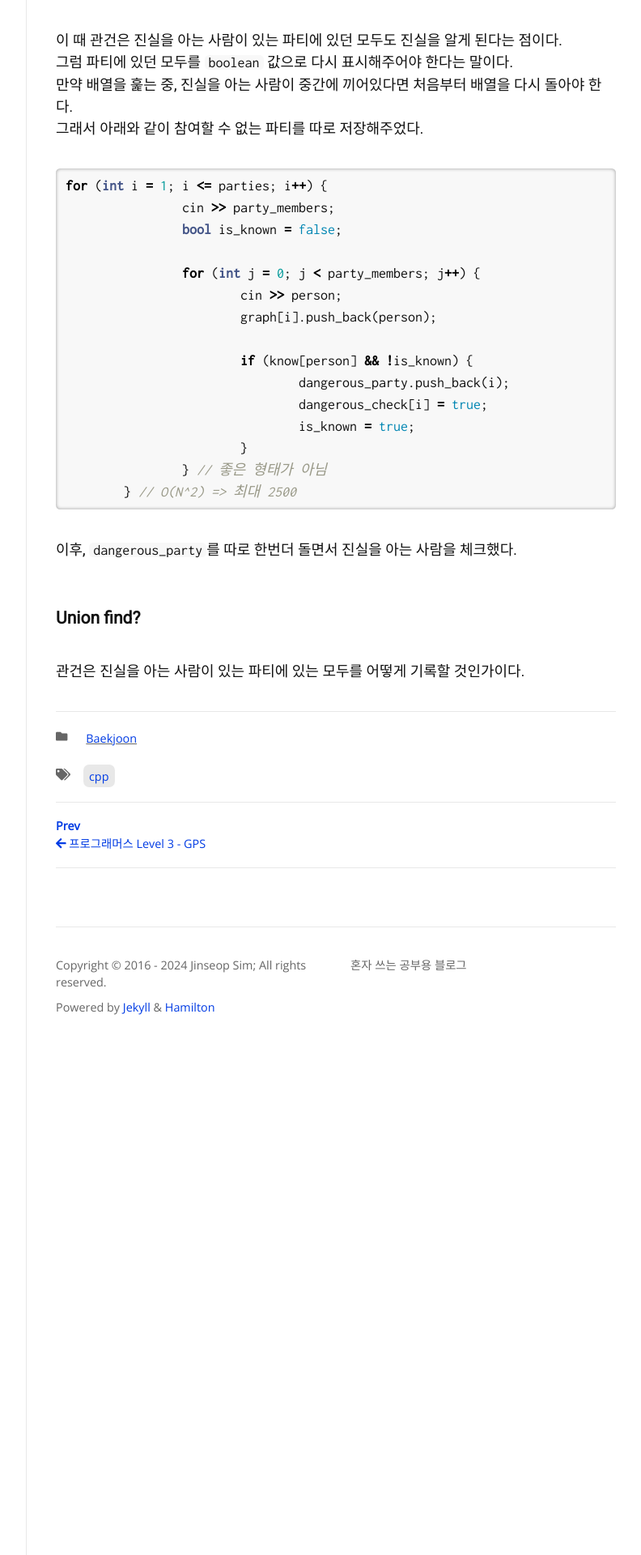
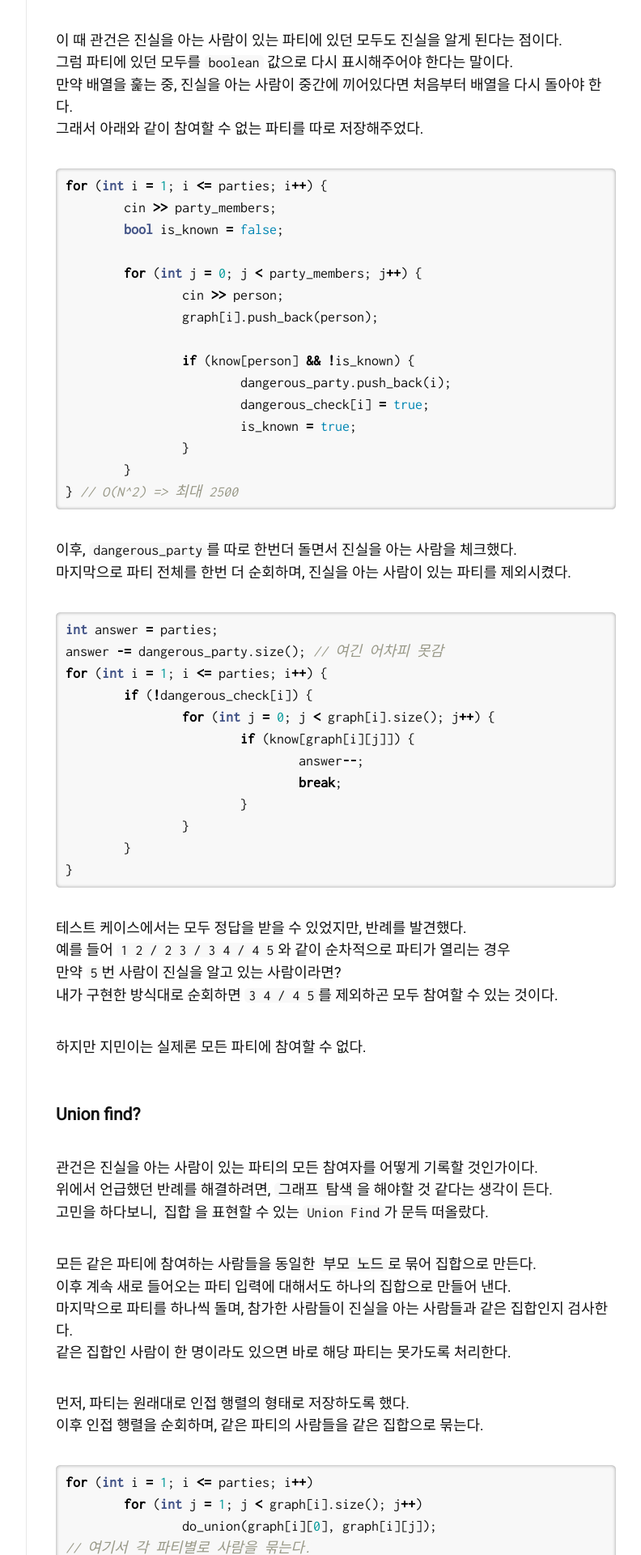
Before and after one commit to Jinseop-Sim/Jinseop-Sim.github.io, a Jekyll site: the page built from _posts/2024-04-24-bj-1043.md, in a window 1280 px wide. Shown: the part 1052-2972 px from the top of the page at 81% size, without its empty margins (357-1149 px from the left). Built offline with Jekyll 4.4.1, drawn with Linux system fonts in a browser that asks for light colours; nearby versions of some CDN libraries; some web fonts are replaced; comment, search, counter and statistics services are not loaded; some of the changed text lies outside the part shown.

Commit message:
글 수정

````diff
--- a/_posts/2024-04-24-bj-1043.md
+++ b/_posts/2024-04-24-bj-1043.md
@@ -34,24 +34,171 @@
 그래서 아래와 같이 참여할 수 없는 파티를 따로 저장해주었다.
 {% highlight cpp %}
 for (int i = 1; i <= parties; i++) {
+	cin >> party_members;
+	bool is_known = false;
+
+	for (int j = 0; j < party_members; j++) {
+		cin >> person;
+		graph[i].push_back(person);
+
+		if (know[person] && !is_known) {
+			dangerous_party.push_back(i);
+			dangerous_check[i] = true;
+			is_known = true;
+		}
+	}
+} // O(N^2) => 최대 2500
+{% endhighlight %}
+
+이후, ```dangerous_party```를 따로 한번더 돌면서 진실을 아는 사람을 체크했다.
+마지막으로 파티 전체를 한번 더 순회하며, 진실을 아는 사람이 있는 파티를 제외시켰다.
+{% highlight cpp %}
+int answer = parties;
+answer -= dangerous_party.size(); // 여긴 어차피 못감
+for (int i = 1; i <= parties; i++) {
+	if (!dangerous_check[i]) {
+		for (int j = 0; j < graph[i].size(); j++) {
+			if (know[graph[i][j]]) {
+				answer--;
+				break;
+			}
+		}
+	}
+}
+{% endhighlight %}
+
+테스트 케이스에서는 모두 정답을 받을 수 있었지만, 반례를 발견했다.
+예를 들어 ```1 2 / 2 3 / 3 4 / 4 5```와 같이 순차적으로 파티가 열리는 경우
+만약 ```5```번 사람이 진실을 알고 있는 사람이라면?
+내가 구현한 방식대로 순회하면 ```3 4 / 4 5```를 제외하곤 모두 참여할 수 있는 것이다.
+
+하지만 지민이는 실제론 모든 파티에 참여할 수 없다.
+
+### Union find?
+관건은 진실을 아는 사람이 있는 파티의 모든 참여자를 어떻게 기록할 것인가이다.
+위에서 언급했던 반례를 해결하려면, ```그래프 탐색```을 해야할 것 같다는 생각이 든다.
+고민을 하다보니, ```집합```을 표현할 수 있는 ```Union Find```가 문득 떠올랐다.
+
+모든 같은 파티에 참여하는 사람들을 동일한 ```부모 노드```로 묶어 집합으로 만든다.
+이후 계속 새로 들어오는 파티 입력에 대해서도 하나의 집합으로 만들어 낸다.
+마지막으로 파티를 하나씩 돌며, 참가한 사람들이 진실을 아는 사람들과 같은 집합인지 검사한다.
+같은 집합인 사람이 한 명이라도 있으면 바로 해당 파티는 못가도록 처리한다.
+
+먼저, 파티는 원래대로 인접 행렬의 형태로 저장하도록 했다.
+이후 인접 행렬을 순회하며, 같은 파티의 사람들을 같은 집합으로 묶는다.
+{% highlight cpp %}
+for (int i = 1; i <= parties; i++)
+	for (int j = 1; j < graph[i].size(); j++)
+		do_union(graph[i][0], graph[i][j]);
+// 여기서 각 파티별로 사람을 묶는다.
+{% endhighlight %}
+
+마지막으로 파티 전체를 순회하며 각 파티의 조합을 확인한다.
+한 사람씩 확인하며 진실을 아는 사람과 같은 집합인 사람이 있는지 확인한다.
+만약 어떤 사람이 진실을 아는 사람과 같은 집합에 속했다면?
+현재 파티가 아니더라도, 다른 파티에서 만난다는 말이다.
+결국 해당 파티는 지민이가 가서는 안되는 파티인 것이 된다!
+{% highlight cpp %}
+for (int i = 1; i <= parties; i++) {
+// 파티 전체를 돌며 갈 수 있는지 확인한다.
+	bool can_go = true;
+	for (int j = 0; j < graph[i].size(); j++) {
+		if (!can_go)
+			break;
+
+		int participant = graph[i][j];
+		for (int k = 0; k < know.size(); k++) {
+			int knower = know[k];
+			if (check_parent(participant, knower)) {
+				can_go = false;
+				break;
+			}
+		}
+	}
+
+	if (!can_go)
+		answer--;
+}
+{% endhighlight %}
+
+최종적으로 아래와 같이 구현했다.
+{% highlight cpp %}
+int find_parent(int node) {
+	if (mst[node] == node)
+		return node;
+
+	return mst[node] = find_parent(mst[node]);
+}
+
+void do_union(int node_x, int node_y) {
+	node_x = find_parent(node_x);
+	node_y = find_parent(node_y);
+
+	mst[node_y] = node_x;
+}
+
+void init_mst() {
+	for (int i = 1; i <= num; i++)
+		mst[i] = i;
+}
+
+bool check_parent(int node_x, int node_y) {
+	node_x = find_parent(node_x);
+	node_y = find_parent(node_y);
+
+	if (node_x == node_y)
+		return true;
+	return false;
+}
+
+int main() {
+	OPTIMIZE;
+
+	cin >> num >> parties;
+	cin >> knowers;
+	for (int i = 0; i < knowers; i++) {
+		cin >> person;
+		know.push_back(person);
+	}
+
+	for (int i = 1; i <= parties; i++) {
 		cin >> party_members;
-		bool is_known = false;
 
 		for (int j = 0; j < party_members; j++) {
 			cin >> person;
 			graph[i].push_back(person);
+		}
+	}
 
-			if (know[person] && !is_known) {
-				dangerous_party.push_back(i);
-				dangerous_check[i] = true;
-				is_known = true;
+	init_mst();
+	int answer = parties; // 원래 파티 수로 초기화
+	for (int i = 1; i <= parties; i++)
+		for (int j = 1; j < graph[i].size(); j++)
+			do_union(graph[i][0], graph[i][j]);
+	// 여기서 각 파티별로 사람을 묶는다.
+
+	for (int i = 1; i <= parties; i++) {
+	// 파티 전체를 돌며 갈 수 있는지 확인한다.
+		bool can_go = true;
+		for (int j = 0; j < graph[i].size(); j++) {
+			if (!can_go)
+				break;
+
+			int participant = graph[i][j];
+			for (int k = 0; k < know.size(); k++) {
+				int knower = know[k];
+				if (check_parent(participant, knower)) {
+					can_go = false;
+					break;
+				}
 			}
-		} // 좋은 형태가 아님
-	} // O(N^2) => 최대 2500
+		}
+
+		if (!can_go)
+			answer--;
+	}
+
+	cout << answer;
+	return 0;
+}
 {% endhighlight %}
-
-이후, ```dangerous_party```를 따로 한번더 돌면서 진실을 아는 사람을 체크했다.
-
-
-### Union find?
-관건은 진실을 아는 사람이 있는 파티에 있는 모두를 어떻게 기록할 것인가이다.
````
